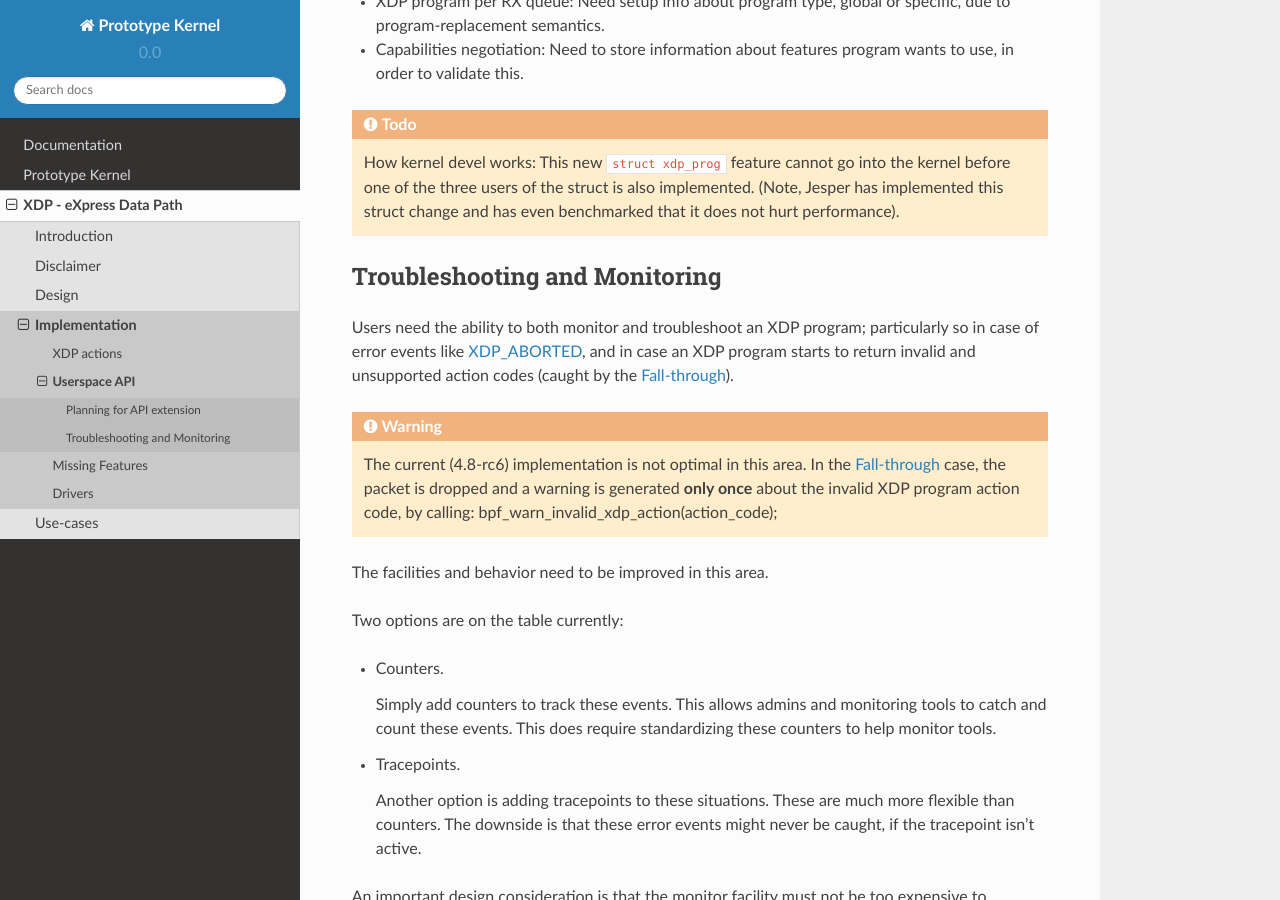
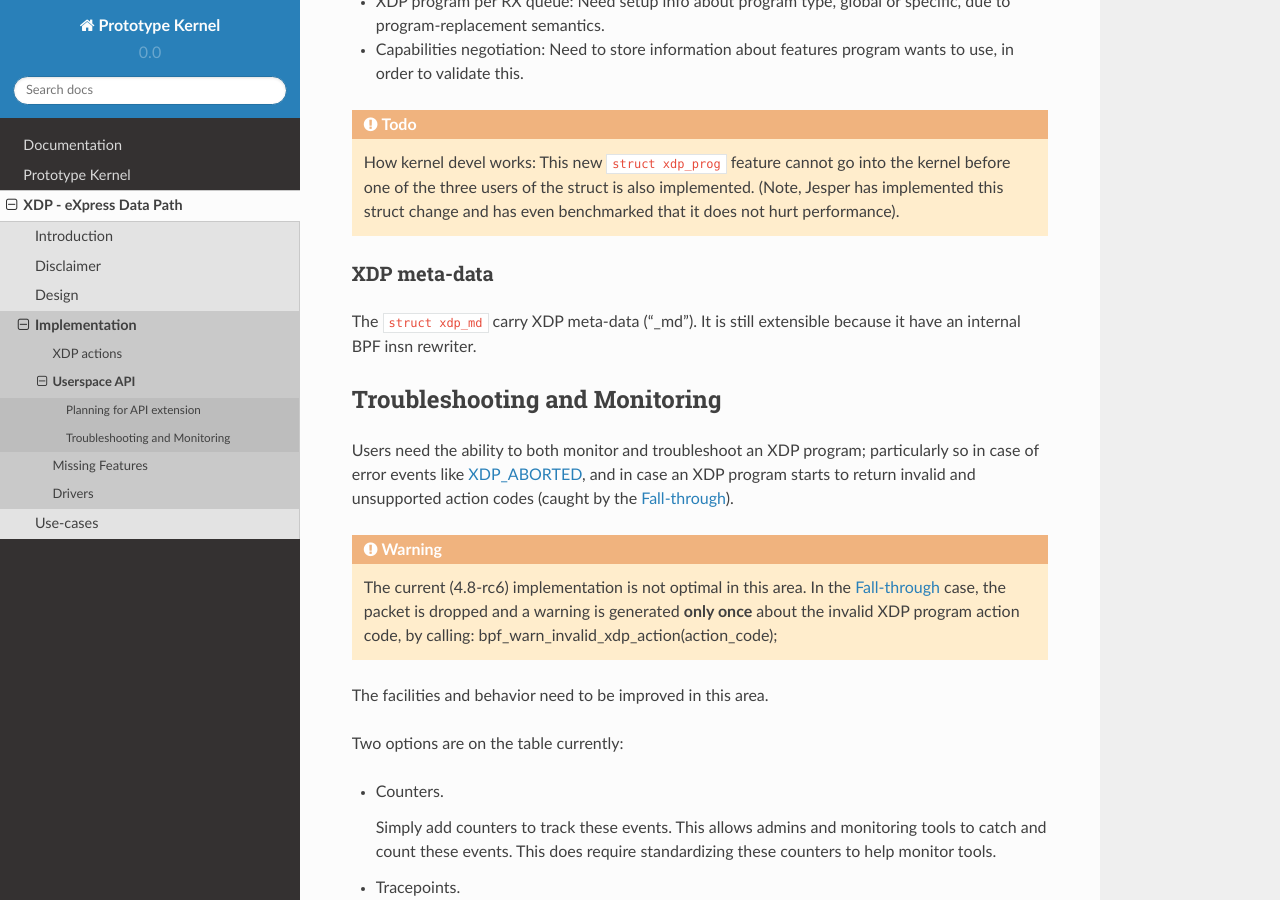
Before and after one commit to netoptimizer/prototype-kernel, a Sphinx documentation site: the page built from kernel/Documentation/networking/XDP/implementation/userspace_api.rst, in a window 1280 px wide and 900 px high, scrolled down 786 px. Built offline with Sphinx 7.4.7 and the Read the Docs theme 2.0.0, drawn with Linux system fonts in a browser that asks for light colours.

Commit message:
docs: XDP notes on meta data extensibility
Signed-off-by: Jesper Dangaard Brouer <brouer@redhat.com>

```diff
--- a/kernel/Documentation/networking/XDP/implementation/userspace_api.rst
+++ b/kernel/Documentation/networking/XDP/implementation/userspace_api.rst
@@ -60,6 +60,25 @@ The features that need this are:
    struct change and has even benchmarked that it does not hurt
    performance).
 
+XDP meta-data
+-------------
+
+The ``struct xdp_md`` carry XDP meta-data ("_md").  It is still
+extensible because it have an internal BPF insn rewriter.
+
+.. Daniel: extensibility wrt struct xdp_md, then it's done the same
+   way as done for tc with 'shadow' struct __sk_buff. The concept of
+   having this internal BPF insn rewriter is working quite well for
+   this, and it is extendable with new meta data
+
+.. Daniel: Wrt return codes we're flexible to add new ones once agreed upon
+
+.. Daniel: The whole XDP config is done via netlink, nested in
+   IFLA_XDP container, so it can be extended in future with other
+   attrs, flags, etc, for setup and dumping.
+
+.. include/uapi/linux/bpf.h should have been xdp.h
+
 
 .. _`Troubleshooting and Monitoring`:
 
```
